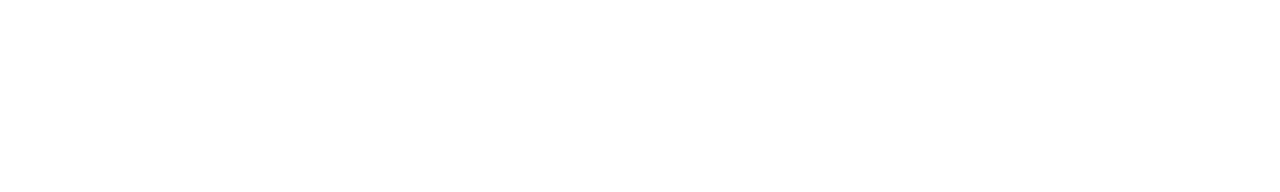
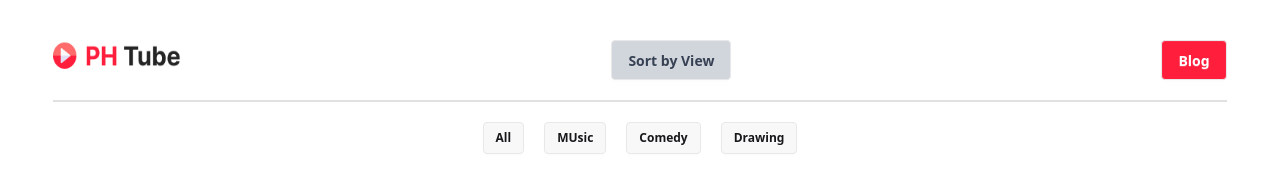
Before and after one commit to dipongkorroy000/Milestone-6-Intermediate-JS-API, a plain HTML site: page m35-api-recap-with-phero-tube/index.html in a window 1280 px wide. Drawn offline with nearby package versions, Linux system fonts and the light colour scheme; no server answers.

Commit message:
add this file

```diff
--- a/m35-api-recap-with-phero-tube/index.html
+++ b/m35-api-recap-with-phero-tube/index.html
@@ -1,13 +1,36 @@
 <!DOCTYPE html>
 <html lang="en">
+
 <head>
     <meta charset="UTF-8">
     <meta name="viewport" content="width=device-width, initial-scale=1.0">
     <title>Document</title>
+    <link href="https://cdn.jsdelivr.net/npm/daisyui@5" rel="stylesheet" type="text/css" />
+    <script src="https://cdn.jsdelivr.net/npm/@tailwindcss/browser@4"></script>
 </head>
+
 <body>
-
+    <header class="mt-10">
+        <nav class="w-11/12 m-auto flex justify-between font-bold  border-b-2 pb-5 border-[#17171720]">
+            <div class="logo">
+                <img class="w-32 h-8" src="./assets/Logo.png" alt="" srcset="">
+            </div>
+            <div class="sort">
+                <button class="btn bg-gray-300 text-gray-700">Sort by View</button>
+            </div>
+            <div class="blog btn bg-[#FF1F3D] text-white">
+                Blog
+            </div>
+        </nav>
+    </header>
+    <nav id="category-container" class="flex justify-center py-5 gap-5">
+        <button class="btn btn-sm">All</button>
+        <button class="btn btn-sm">MUsic</button>
+        <button class="btn btn-sm">Comedy</button>
+        <button class="btn btn-sm">Drawing</button>
+    </nav>
 
     <script src="script.js"></script>
 </body>
+
 </html>
--- a/m35-api-recap-with-phero-tube/script.js
+++ b/m35-api-recap-with-phero-tube/script.js
@@ -0,0 +1,10 @@
+const dataApi = () => {
+    fetch('https://openapi.programming-hero.com/api/phero-tube/categories')
+        .then(res => res.json())
+        .then(data => btnCategory(data.categories))
+}
+const btnCategory = (d) => {
+    console.log(d)
+}
+
+dataApi();
```
Also changed, not shown: m35-api-recap-with-phero-tube/assets/Icon.png (added), m35-api-recap-with-phero-tube/assets/Logo.png (added), m35-api-recap-with-phero-tube/tailwind.config.js (added), 1 other file.
